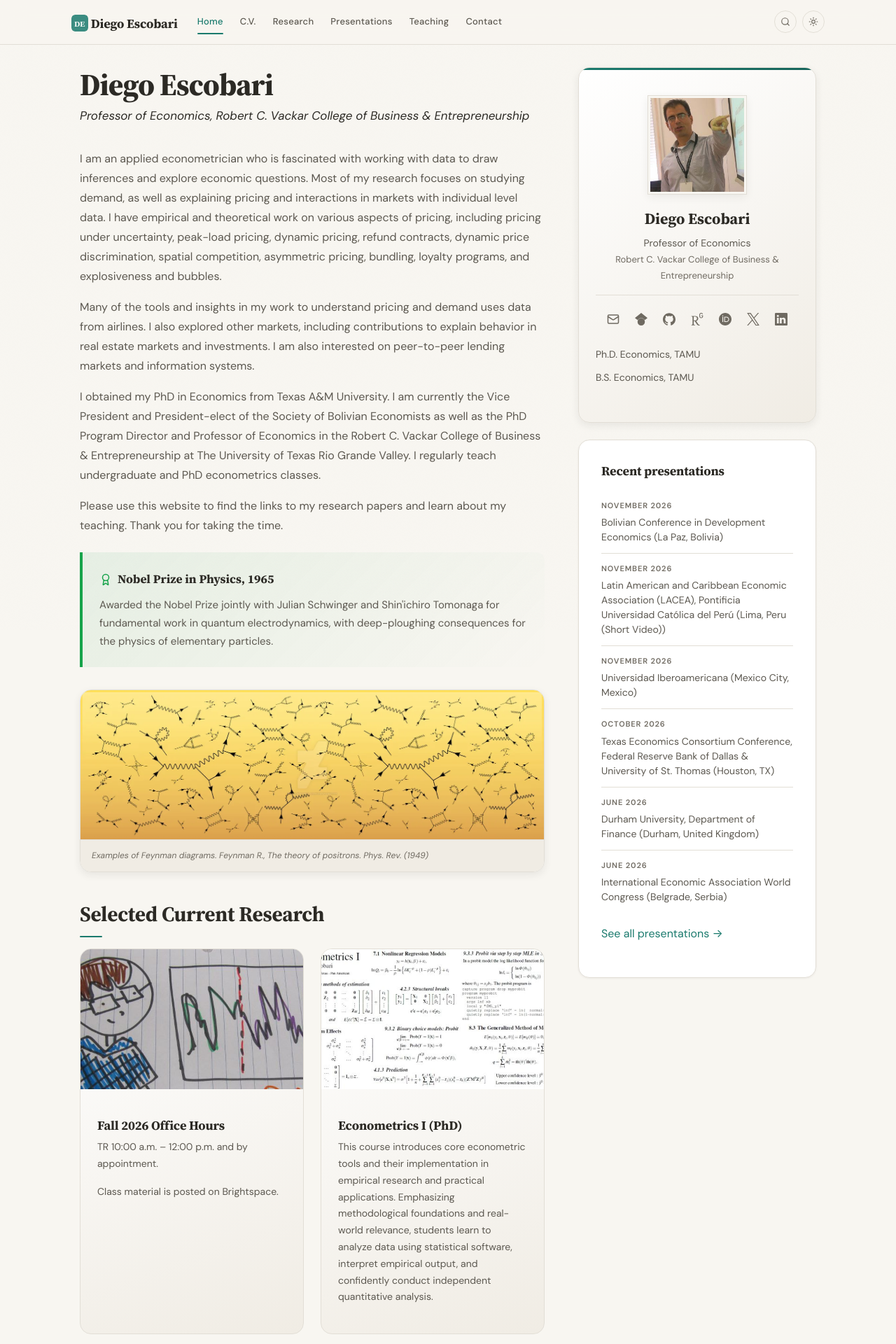
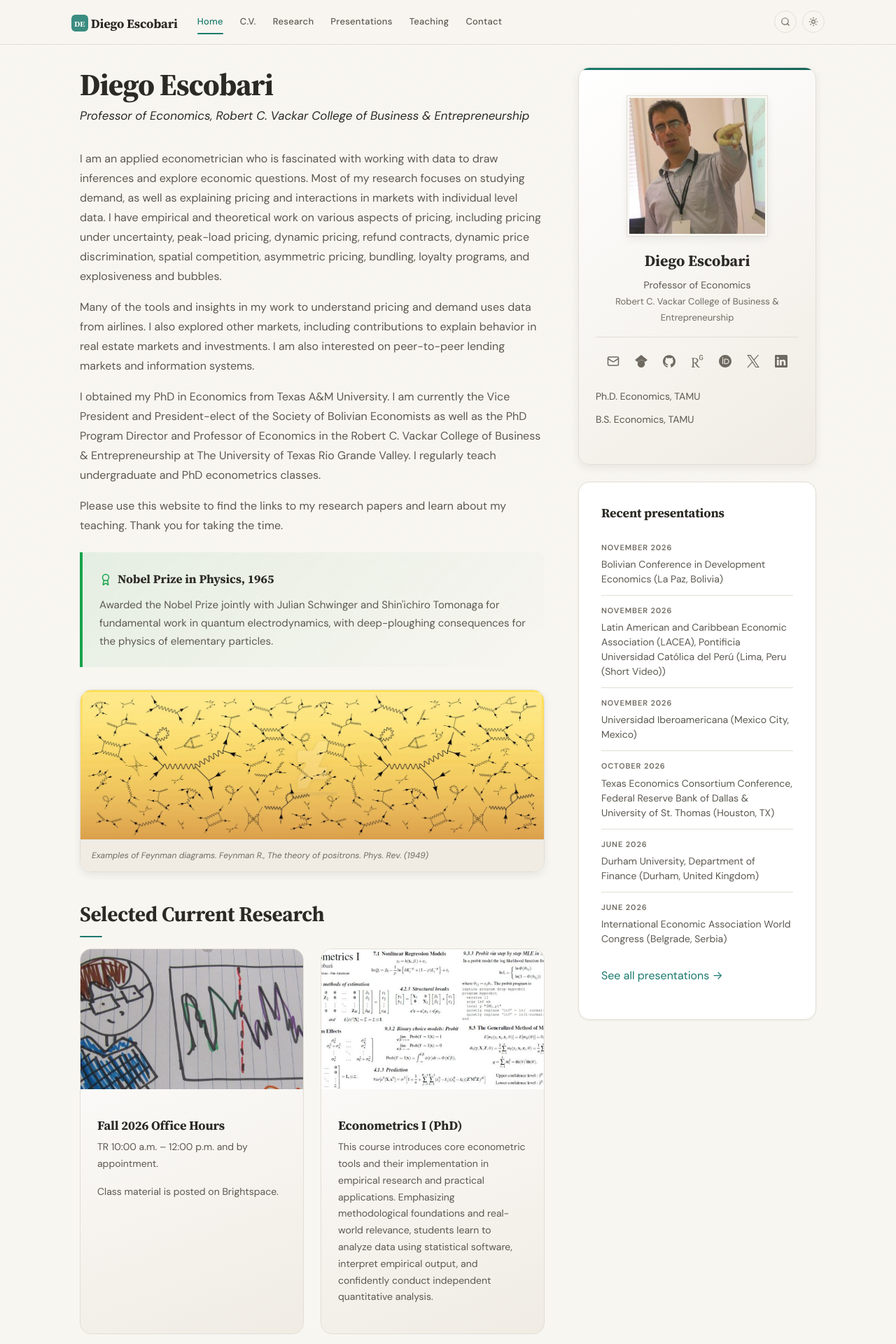
Before and after one commit to diegoescobari/diegoescobari.github.io, a Jekyll site: the page built from _pages/home.md, in a window 1280 px wide. Shown: the top 1920 px of the page at 70% size. Built offline with Jekyll 4.4.1, drawn with Linux system fonts in a browser that asks for light colours.

Commit message:
sidebar.html

```diff
--- a/_includes/sidebar.html
+++ b/_includes/sidebar.html
@@ -1,6 +1,6 @@
 <div class="profile-card">
 <a href="{{ '/cv/' | relative_url }}">
-<img src="{{ site.photo | prepend: '/images/' | relative_url }}" class="profile-photo" style="border-radius: 0;" alt="{{ site.name }}" width="200" height="200" fetchpriority="high">
+<img src="{{ site.photo | prepend: '/images/' | relative_url }}" class="profile-photo" style="border-radius: 0; width: 200px; height: 200px;" alt="{{ site.name }}" width="200" height="200" fetchpriority="high">
 </a>
 <p class="profile-name">{{ site.name }}</p>
 <p class="profile-title">{{ site.title }}</p>
```
